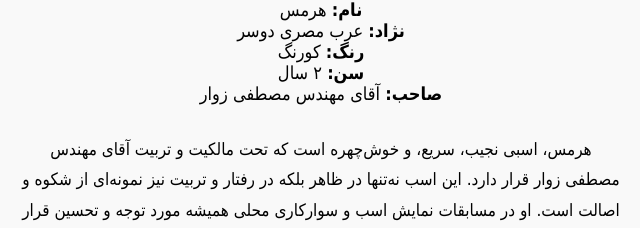
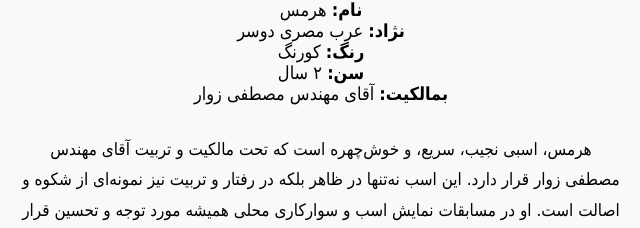
Before and after one commit to alisammardi/-, a plain HTML site: page index.html in a window 1280 px wide. Shown: the part 477-705 px from the top of the page, 319-959 px from the left. Drawn offline with Linux system fonts and the light colour scheme.

Commit message:
Update index.html

```diff
--- a/index.html
+++ b/index.html
@@ -17,7 +17,7 @@
     <li><strong>نژاد:</strong> عرب مصری دوسر</li>
     <li><strong>رنگ:</strong> کورنگ</li>
     <li><strong>سن:</strong> ۲ سال</li>
-    <li><strong>صاحب:</strong> آقای مهندس مصطفی زوار</li>
+    <li><strong>بمالکیت:</strong> آقای مهندس مصطفی زوار</li>
   </ul>
 
   <p style="max-width: 600px; margin: 30px auto; font-size: 17px; line-height: 1.8;">
```
